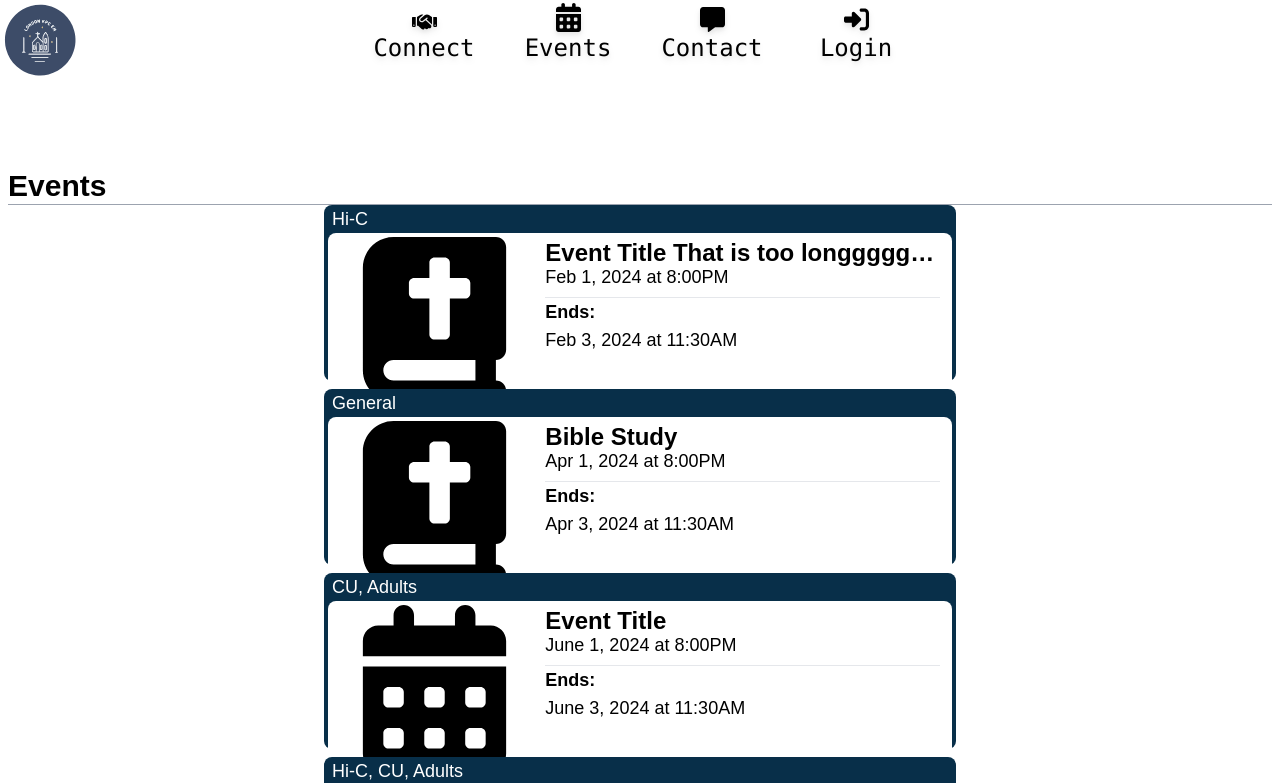
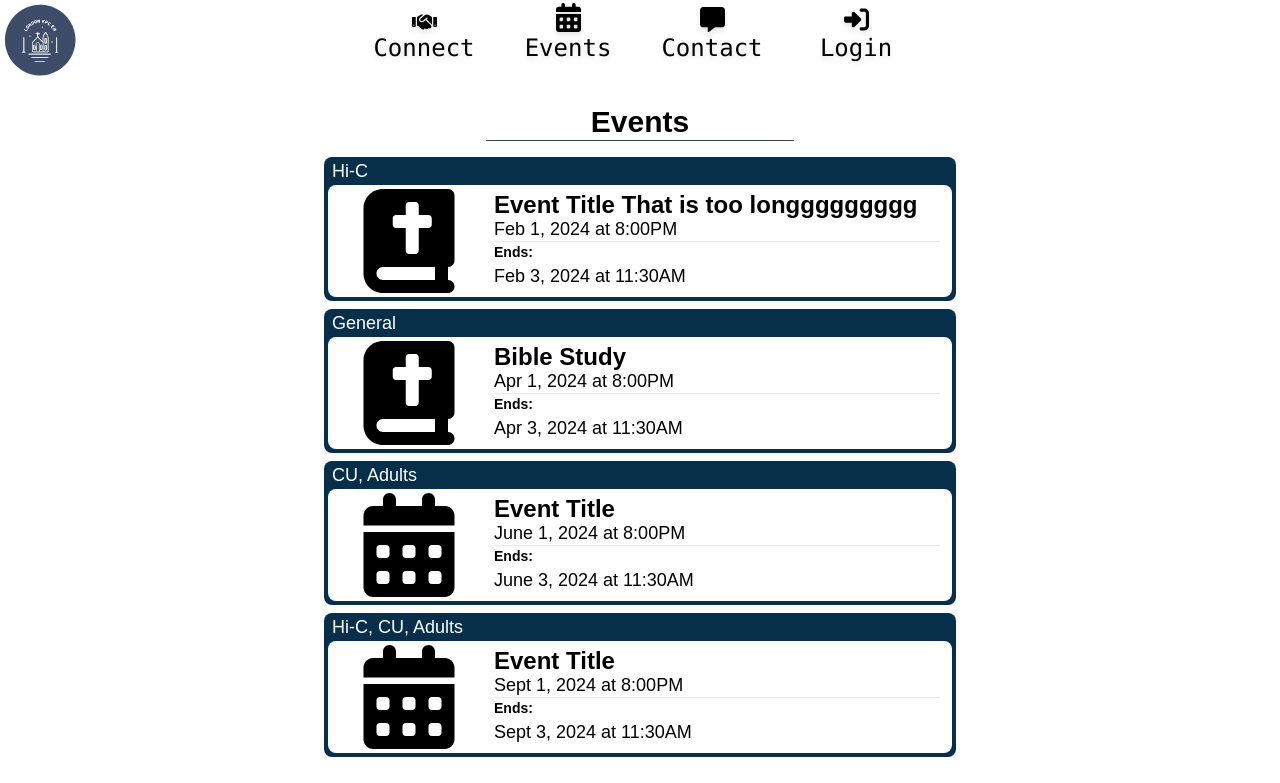
Before and after one commit to LondonKPC/lkpc-frontend, a Next.js app: page /events in a window 1280 px wide. Shown: the top 783 px of the page. Built offline with nearby package versions, Linux system fonts and the light colour scheme.

Commit message:
Desktop functional

```diff
--- a/app/events/page.tsx
+++ b/app/events/page.tsx
@@ -10,11 +10,11 @@ import Calendar from "@/images/calendar.svg"
 export default function Events() {
 
     return (
-        <main className="p-2">
-            <div className="w-full mt-40">
-                <div className="w-full items-center justify-center">
+        <main className="h-full p-2">
+            <div className="my-24">
+                <div className="flex flex-col items-center justify-center text-center m-4">
                     <h1 className="font-bold text-3xl text-black">Events</h1>
-                    <hr className="border-1 border-gray-400"/>
+                    <hr className="w-full sm:w-1/2 lg:w-1/4 border-1 border-gray-700"/>
                 </div>
                 <div className="flex flex-col items-center justify-center space-y-2">
                     <EventCard
--- a/components/event_card/EventCard.tsx
+++ b/components/event_card/EventCard.tsx
@@ -12,22 +12,22 @@ interface EventCardProps {
 
 const EventCard: React.FC<EventCardProps> = ({ imageSrc, eventTitle, groups, startDate, endDate }): ReactElement => {
     return (
-        <div className="flex flex-col sm:w-3/4 lg:w-1/2 sm:h-3/4 lg:h-44 bg-sky-950 rounded-lg">
+        <div className="flex flex-col w-full h-32 sm:w-3/4 lg:w-1/2 sm:h-36 bg-sky-950 rounded-lg">
             <div className="h-full flex px-2 sm:text-lg">
                 {groups.join(", ")}
             </div>
             <div className="w-full h-full flex-grow flex justify-center items-end px-1 pb-1">
-                <div className="flex flex-row w-full h-full bg-white rounded-lg text-black p-1">
-                    <div className="flex flex-row w-1/3 h-full">
+                <div className="flex flex-row w-full h-24 sm:h-28 bg-white rounded-lg text-black p-1">
+                    <div className="flex flex-row w-1/4 h-full">
                         <Image src={imageSrc} alt="Calendar" />
                     </div>
-                    <div className="flex flex-col w-2/3 px-1 sm:px-2">
-                        <div>
+                    <div className="flex flex-col w-3/4 px-1 sm:px-2">
+                        <div className="h-1/2">
                             <h1 className="h-fit text-lg sm:text-2xl font-bold text-nowrap overflow-hidden text-ellipsis">{eventTitle}</h1>
                             <a className="relative text-sm sm:text-lg -top-1.5">{startDate}</a>
                         </div>
-                        <div className="flex w-full h-full flex-col border-t-[1px]">
-                            <h3 className="w-12 font-bold text-sm sm:text-lg">Ends:</h3>
+                        <div className="flex w-full h-1/4 flex-col border-t-[1px]">
+                            <h3 className="w-12 font-bold text-sm sm:text-md">Ends:</h3>
                             <a className="w-full text-sm sm:text-lg">{endDate}</a>
                         </div>
                     </div>
```
